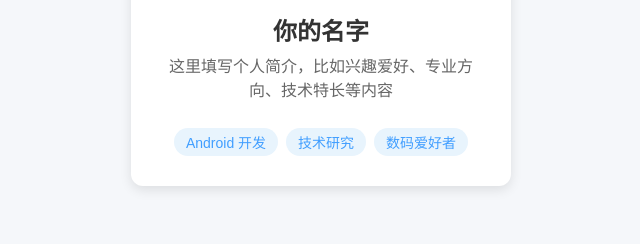
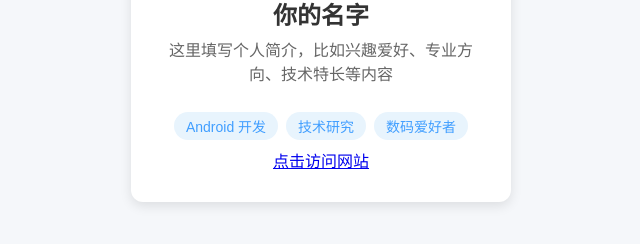
Before and after one commit to diantaoli/Licn, a plain HTML site: page index.html in a window 1280 px wide. Shown: the part 342-586 px from the top of the page, without its empty margins (319-959 px from the left). Drawn offline with Linux system fonts and the light colour scheme.

Commit message:
更新 index.html

```diff
--- a/index.html
+++ b/index.html
@@ -72,6 +72,7 @@
             <span class="skill-tag">技术研究</span>
             <span class="skill-tag">数码爱好者</span>
             <!-- 可添加更多技能标签 -->
+<a href="https://www.example.com" target="_blank">点击访问网站</a>
         </div>
     </div>
 </body>
```
